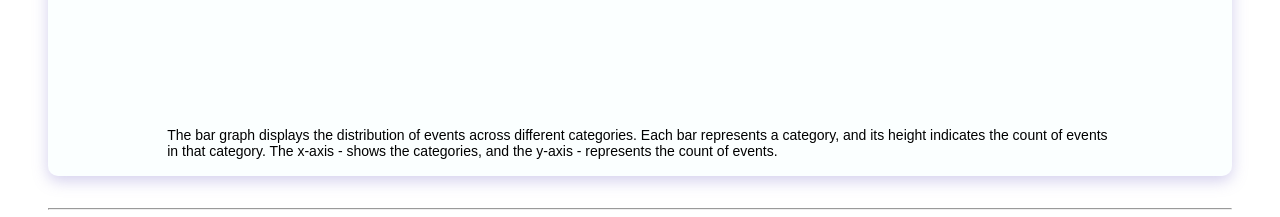
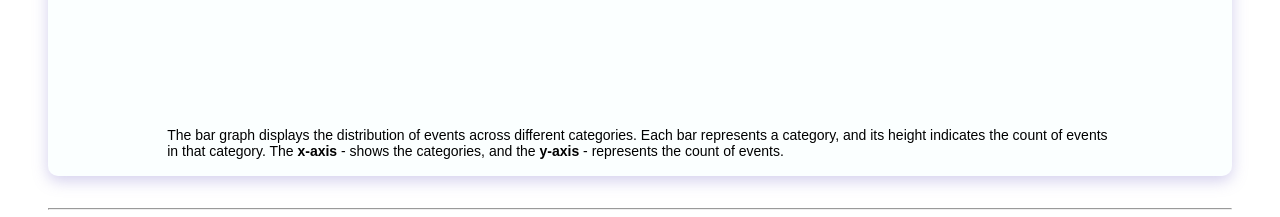
Before and after one commit to OmkarPorlikar/wijungle-dashbord, a React (Create React App) app: page / in a window 1280 px wide. Shown: the part 1500-1717 px from the top of the page. Built offline with nearby package versions, Linux system fonts and the light colour scheme.

Commit message:
Update CategoryChart.jsx

```diff
--- a/src/components/CategoryChart.jsx
+++ b/src/components/CategoryChart.jsx
@@ -44,8 +44,8 @@ const CategoryChart = ({ data }) => {
       </ResponsiveContainer>
       <p className="desc">
         The bar graph displays the distribution of events across different categories. Each bar represents a category, and its height indicates the count of events in that category.
-        The x-axis - shows the categories, and
-        the y-axis - represents the count of events.
+        The <strong> x-axis</strong> - shows the categories, and
+        the <strong>y-axis</strong> - represents the count of events.
       </p>
     </div>
   );
```
